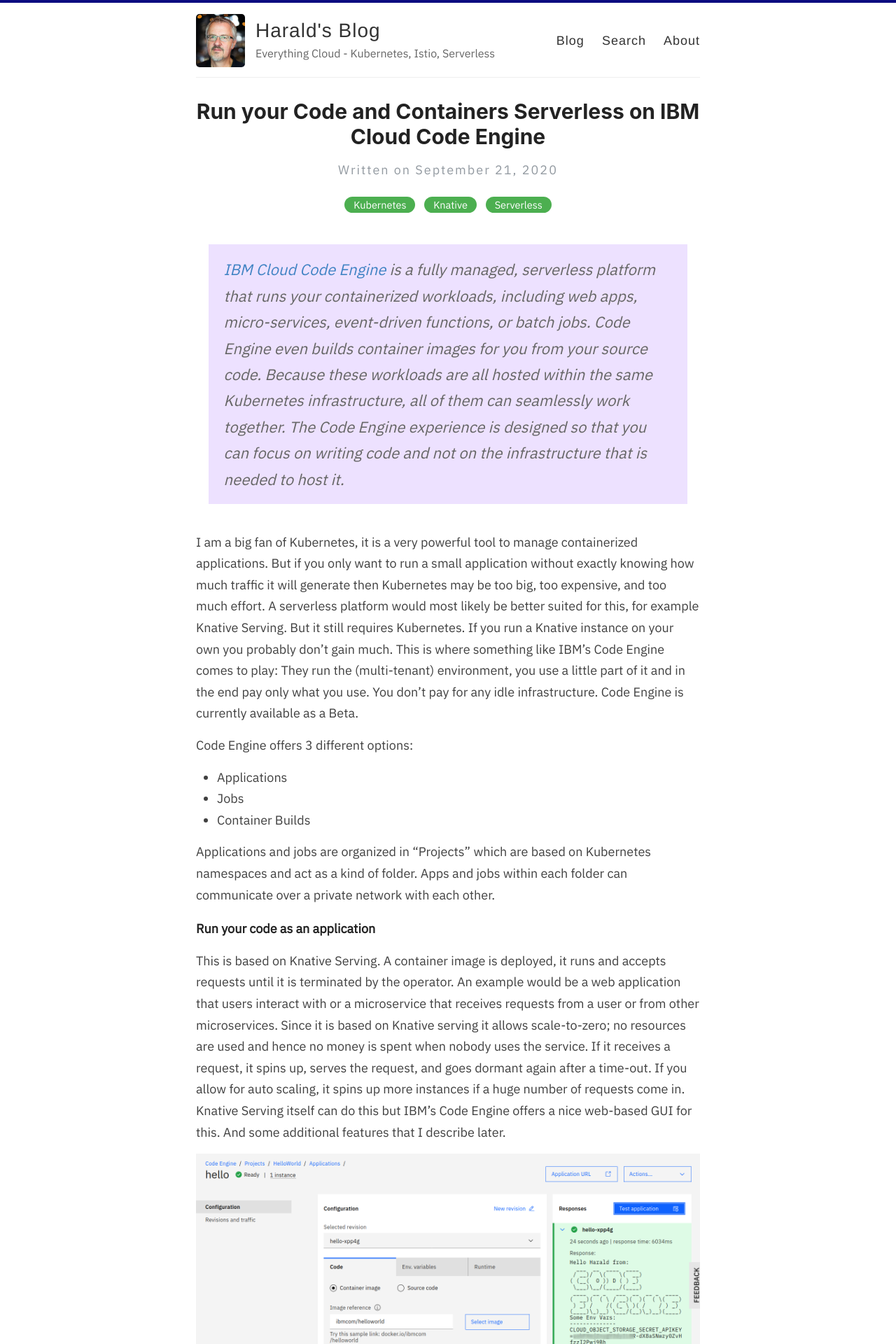
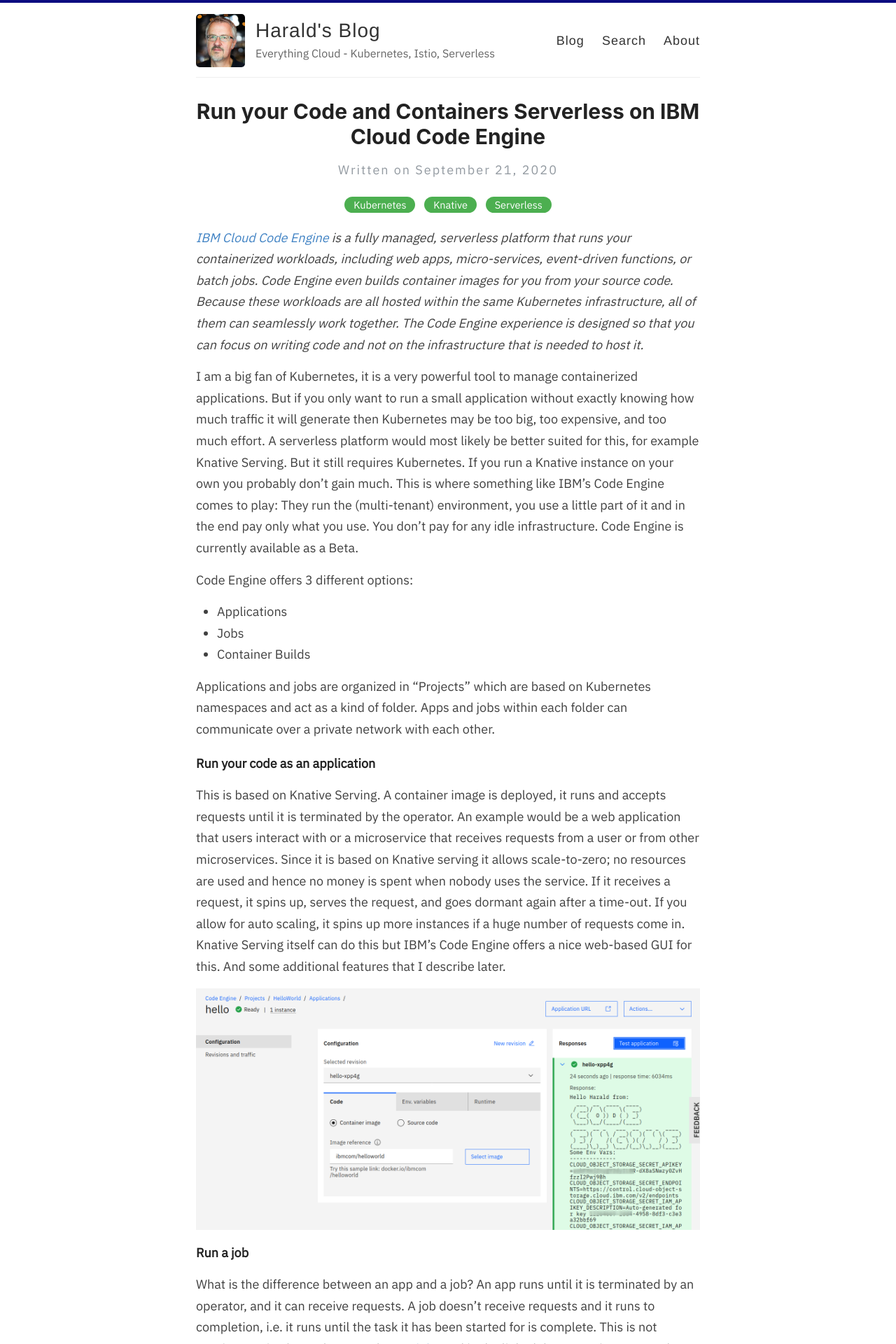
Before and after one commit to HaraldUebele/HaraldUebele.github.io, a Jekyll site: the page built from _posts/2020-09-21-Run your Code and Containers Serverless on IBM Cloud Code Engine.md, in a window 1280 px wide. Shown: the top 1920 px of the page at 70% size. Built offline with Jekyll 4.4.1, drawn with Linux system fonts in a browser that asks for light colours.

```diff
--- a/_posts/2020-09-21-Run your Code and Containers Serverless on IBM Cloud Code Engine.md
+++ b/_posts/2020-09-21-Run your Code and Containers Serverless on IBM Cloud Code Engine.md
@@ -5,7 +5,7 @@ title: "Run your Code and Containers Serverless on IBM Cloud Code Engine"
 date: "2020-09-21"
 ---
 
-> [IBM Cloud Code Engine](https://cloud.ibm.com/docs/codeengine?topic=codeengine-about) is a fully managed, serverless platform that runs your containerized workloads, including web apps, micro-services, event-driven functions, or batch jobs. Code Engine even builds container images for you from your source code. Because these workloads are all hosted within the same Kubernetes infrastructure, all of them can seamlessly work together. The Code Engine experience is designed so that you can focus on writing code and not on the infrastructure that is needed to host it.
+_[IBM Cloud Code Engine](https://cloud.ibm.com/docs/codeengine?topic=codeengine-about) is a fully managed, serverless platform that runs your containerized workloads, including web apps, micro-services, event-driven functions, or batch jobs. Code Engine even builds container images for you from your source code. Because these workloads are all hosted within the same Kubernetes infrastructure, all of them can seamlessly work together. The Code Engine experience is designed so that you can focus on writing code and not on the infrastructure that is needed to host it._
 
 I am a big fan of Kubernetes, it is a very powerful tool to manage containerized applications. But if you only want to run a small application without exactly knowing how much traffic it will generate then Kubernetes may be too big, too expensive, and too much effort. A serverless platform would most likely be better suited for this, for example Knative Serving. But it still requires Kubernetes. If you run a Knative instance on your own you probably don't gain much. This is where something like IBM's Code Engine comes to play: They run the (multi-tenant) environment, you use a little part of it and in the end pay only what you use. You don't pay for any idle infrastructure. Code Engine is currently available as a Beta.
 
```
